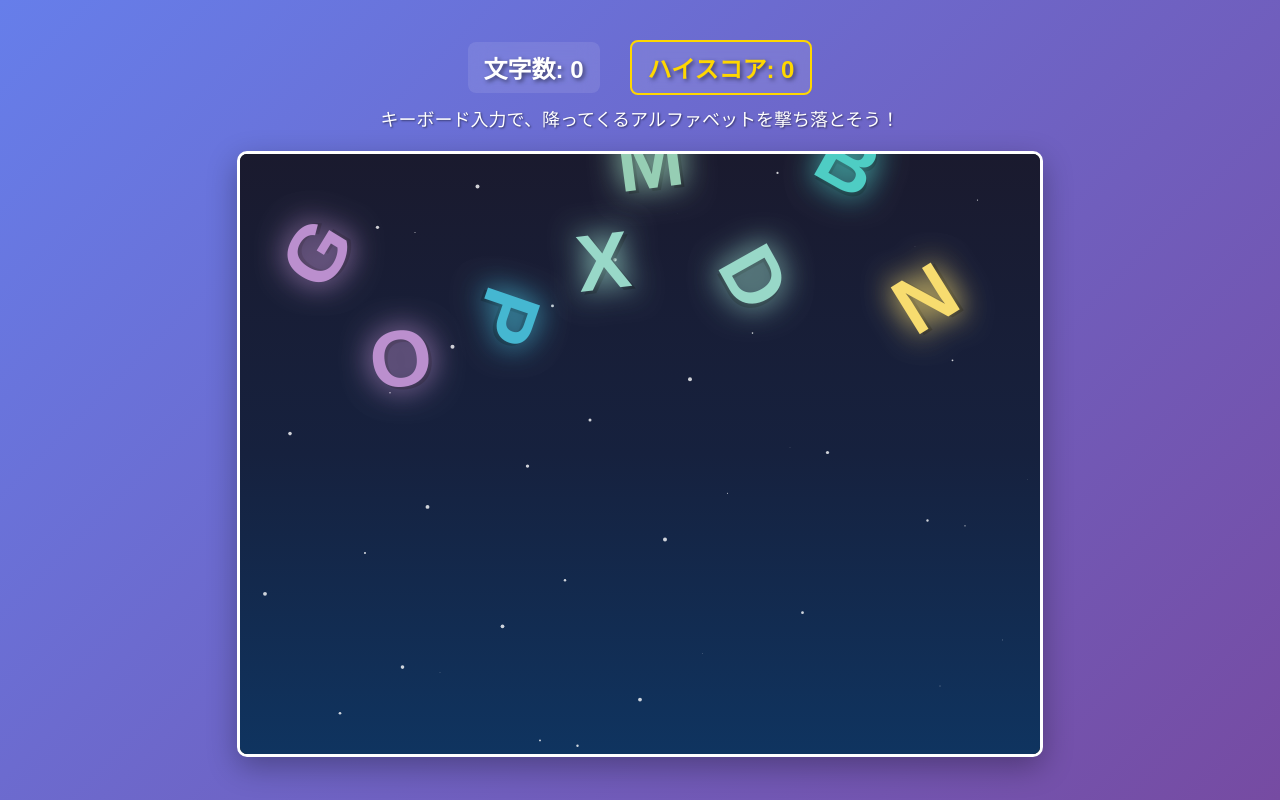
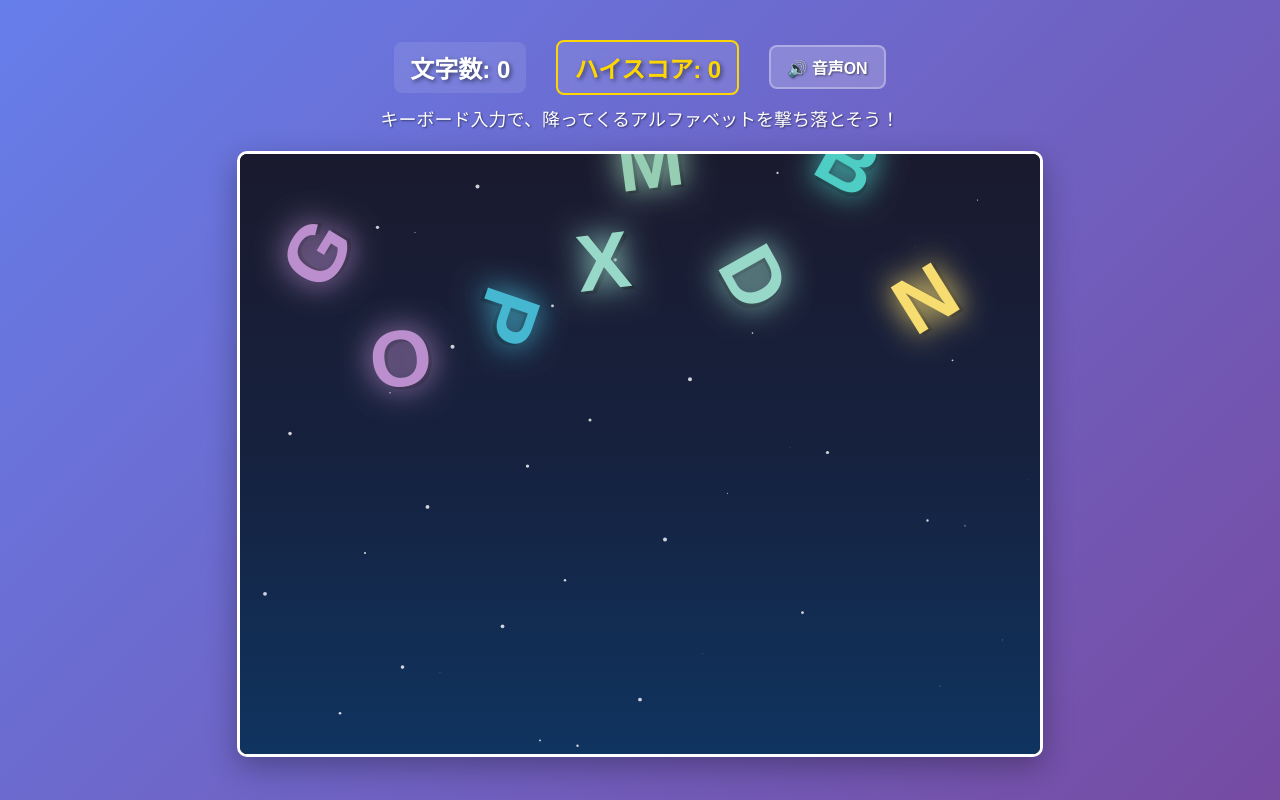
Before and after one commit to torusk/alphabet-shooter-typing, a plain HTML site: page index.html in a window 1280 px wide. Drawn offline with Linux system fonts and the light colour scheme.

Commit message:
ミュートボタン追加

```diff
--- a/game.js
+++ b/game.js
@@ -11,6 +11,7 @@ let gameState = {
   isGameOver: false, // ゲームオーバー状態
   isPaused: false, // ポーズ状態（現在未使用）
   highScore: localStorage.getItem("alphabetShooterHighScore") || 0, // ハイスコア
+  soundEnabled: localStorage.getItem("alphabetShooterSoundEnabled") !== "false", // 音声オン・オフ状態
 };
 
 /**
@@ -26,6 +27,9 @@ const audioContext = new (window.AudioContext || window.webkitAudioContext)();
  * @param {string} type - 波形タイプ（sine, square, sawtooth, triangle）
  */
 function playSound(frequency, duration, type = "sine") {
+  // 音声がオフの場合は再生しない
+  if (!gameState.soundEnabled) return;
+
   const oscillator = audioContext.createOscillator();
   const gainNode = audioContext.createGain();
 
@@ -342,6 +346,30 @@ function updateUI() {
 
   // ハイスコア表示を更新
   document.getElementById("highScore").textContent = gameState.highScore;
+
+  // 音声ボタンの表示を更新
+  updateSoundButton();
+}
+
+/**
+ * 音声のオン・オフを切り替える関数
+ */
+function toggleSound() {
+  gameState.soundEnabled = !gameState.soundEnabled;
+  localStorage.setItem("alphabetShooterSoundEnabled", gameState.soundEnabled);
+  updateSoundButton();
+}
+
+/**
+ * 音声ボタンの表示を更新する関数
+ */
+function updateSoundButton() {
+  const soundButton = document.getElementById("soundToggle");
+  if (soundButton) {
+    soundButton.textContent = gameState.soundEnabled
+      ? "🔊 音声ON"
+      : "🔇 音声OFF";
+  }
 }
 
 /**
--- a/index.html
+++ b/index.html
@@ -143,6 +143,29 @@
         font-size: 18px;
         text-shadow: 1px 1px 2px rgba(0, 0, 0, 0.5);
       }
+
+      .sound-toggle-btn {
+        background: rgba(255, 255, 255, 0.2);
+        border: 2px solid rgba(255, 255, 255, 0.3);
+        border-radius: 8px;
+        color: white;
+        padding: 8px 16px;
+        font-size: 16px;
+        font-weight: bold;
+        cursor: pointer;
+        transition: all 0.3s ease;
+        text-shadow: 1px 1px 2px rgba(0, 0, 0, 0.5);
+      }
+
+      .sound-toggle-btn:hover {
+        background: rgba(255, 255, 255, 0.3);
+        border-color: rgba(255, 255, 255, 0.5);
+        transform: translateY(-2px);
+      }
+
+      .sound-toggle-btn:active {
+        transform: translateY(0);
+      }
     </style>
   </head>
   <body>
@@ -150,6 +173,13 @@
       <div class="score-container">
         <div class="score">文字数: <span id="score">0</span></div>
         <div class="high-score">ハイスコア: <span id="highScore">0</span></div>
+        <button
+          class="sound-toggle-btn"
+          id="soundToggle"
+          onclick="toggleSound()"
+        >
+          🔊 音声ON
+        </button>
       </div>
       <div class="instructions">
         キーボード入力で、降ってくるアルファベットを撃ち落とそう！
```
